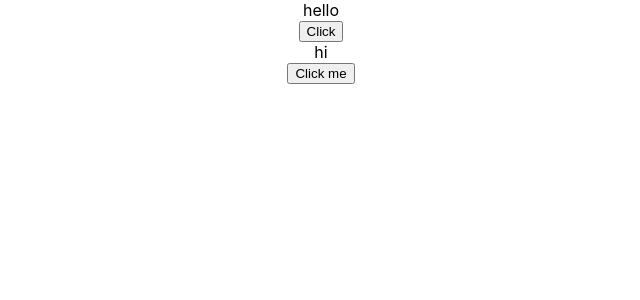
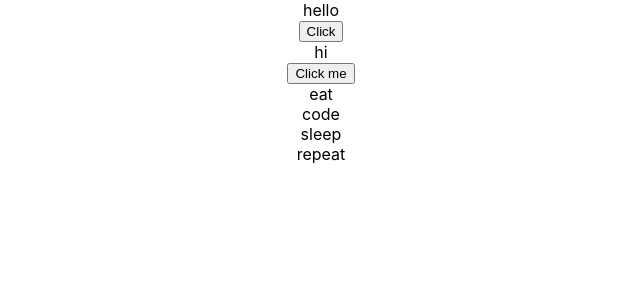
Before and after one commit to Jagkar/react-learning-codeevolution, a React (Create React App) app: page / in a window 1280 px wide. Shown: the top 300 px of the page, without its empty margins (319-959 px from the left). Built offline with nearby package versions, Linux system fonts and the light colour scheme.

Commit message:
Displaying array Day 6

```diff
--- a/src/components/T15_UnderstandingComponentsRendering.js
+++ b/src/components/T15_UnderstandingComponentsRendering.js
@@ -8,9 +8,10 @@ class T15_UnderstandingComponentsRendering extends Component {
         first:'hello',
         second:'hi'
       }
-    }
-    func1=()=>{
-        this.setState({
+    //   this.array=['eat','code','sleep','repeat'];
+}
+func1=()=>{
+    this.setState({
             second:'Good morning'
         })
     }
@@ -19,6 +20,25 @@ class T15_UnderstandingComponentsRendering extends Component {
             first:'Good Evening'
         })
     }
+    array=['eat','code','sleep','repeat'];
+    func3=()=>{
+        console.log(this.array);
+
+        // let s="";
+        // this.array.forEach(element => {
+        //     s+="<div>"+element+"</div>"
+        // });
+        // return s;
+        // Return an array of JSX elements
+        // let a=this.array.map((element, index) => (
+        //     <div key={index}>{element}</div>
+        // ));
+        // console.log(a);
+
+        return this.array.map((element, index) => (
+            <div key={index}>{element}</div>
+        ));
+    }
   render() {
     return (
       <div>
@@ -26,6 +46,7 @@ class T15_UnderstandingComponentsRendering extends Component {
         <button onClick={this.func1}>Click</button>
         <div>{this.state.second}</div>
         <button onClick={this.func2}>Click me</button>
+        <div>{this.func3()}</div>
       </div>
     )
   }
```
